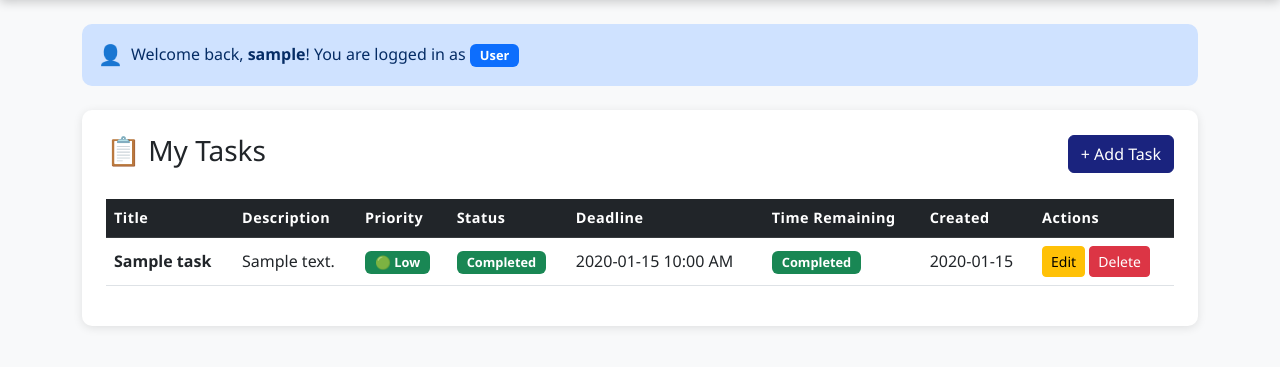
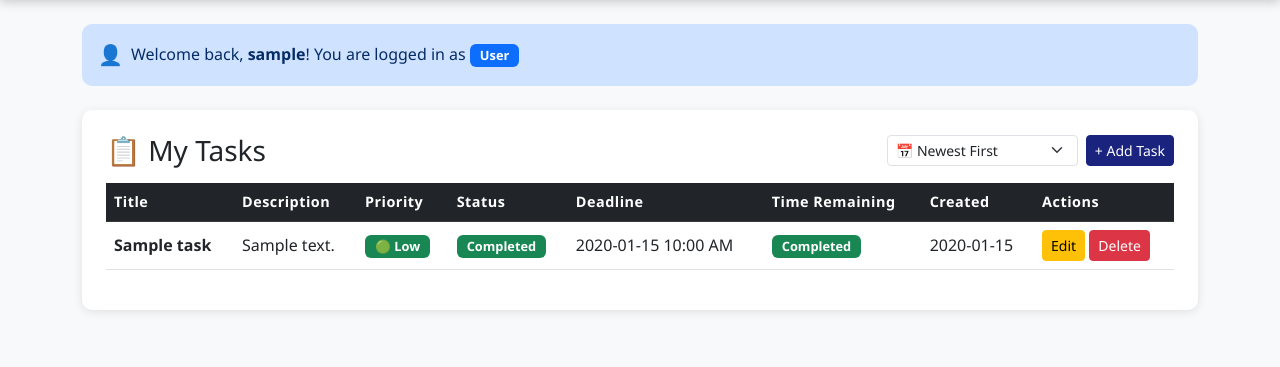
Before and after one commit to Pranavraj5151/cloud-secure-web-app, a Flask app: template src/app/templates/dashboard.html in a window 1280 px wide. Shown: the part 60-427 px from the top of the page. Run offline with Flask 3, Linux system fonts and the light colour scheme; the template is opened without the code that fills it: values that come from a table or form of the project are taken from there, others are empty; a user stored in the database is signed in; tables that the repository leaves empty hold one stand-in row (values such as "Sample post"); grey boxes marked "Sample" are stand-in pictures.

Commit message:
Add task sorting by deadline and created date on dashboard

```diff
--- a/src/app/templates/dashboard.html
+++ b/src/app/templates/dashboard.html
@@ -15,9 +15,18 @@
         </div>
 
         <div class="card p-4">
-            <div class="d-flex justify-content-between align-items-center mb-4">
-                <h3>📋 My Tasks</h3>
-                <a href="{{ url_for('main.add_task') }}" class="btn btn-primary">+ Add Task</a>
+            <div class="d-flex justify-content-between align-items-center mb-3 flex-wrap gap-2">
+                <h3 class="mb-0">📋 My Tasks</h3>
+                <div class="d-flex gap-2 align-items-center flex-wrap">
+                    <select class="form-select form-select-sm" style="width:auto;"
+                        onchange="window.location.href='{{ url_for('main.dashboard') }}?sort=' + this.value">
+                        <option value="created_desc" {% if sort == 'created_desc' %}selected{% endif %}>📅 Newest First</option>
+                        <option value="created_asc"  {% if sort == 'created_asc'  %}selected{% endif %}>📅 Oldest First</option>
+                        <option value="deadline_asc" {% if sort == 'deadline_asc' %}selected{% endif %}>⏰ Deadline (Soonest)</option>
+                        <option value="deadline_desc"{% if sort == 'deadline_desc'%}selected{% endif %}>⏰ Deadline (Latest)</option>
+                    </select>
+                    <a href="{{ url_for('main.add_task') }}" class="btn btn-primary btn-sm">+ Add Task</a>
+                </div>
             </div>
             {% if tasks %}
                 <div class="table-responsive">
```
Also changed, not shown: src/app/templates/admin_dashboard.html (+10 -1 lines).
